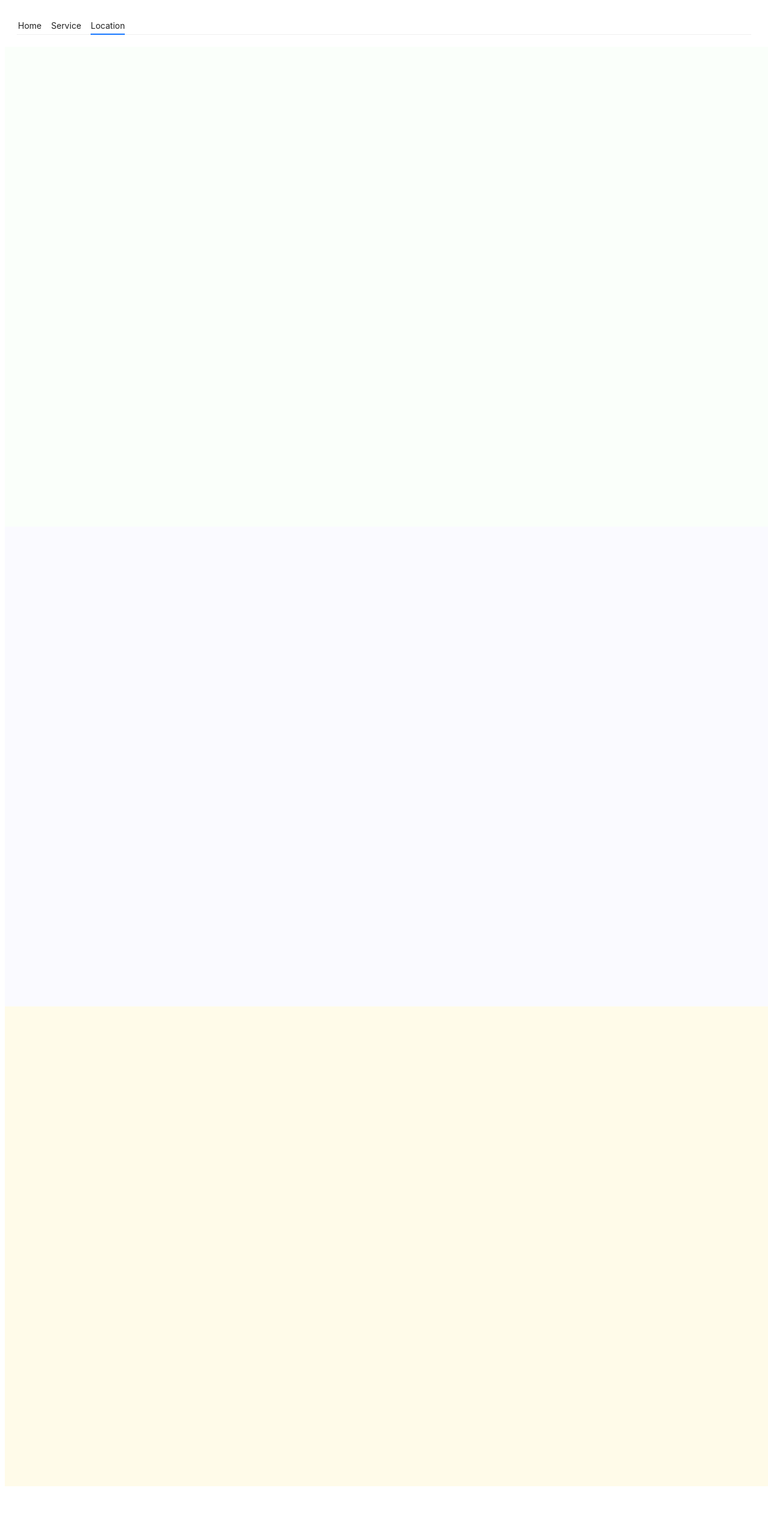
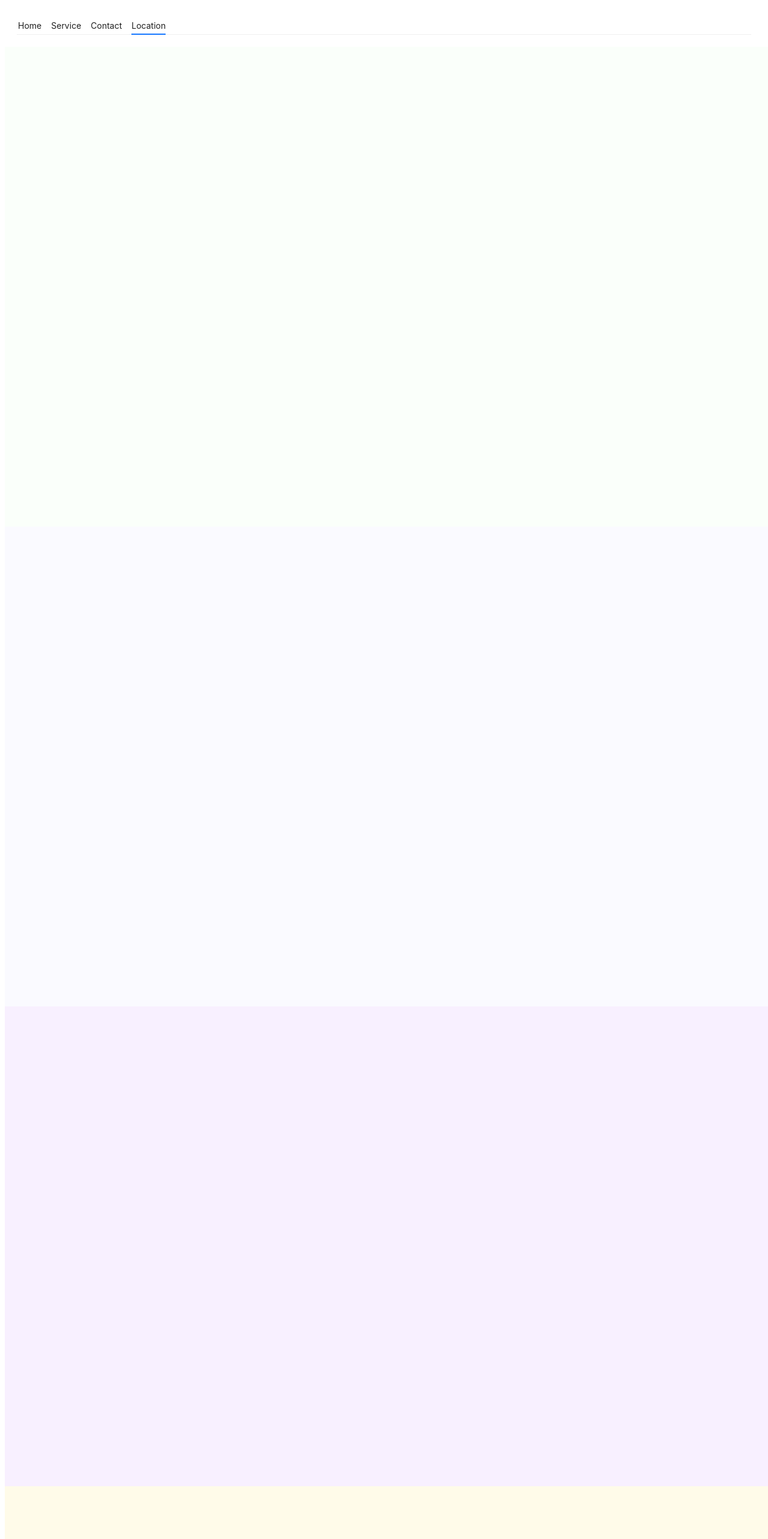
Before and after one commit to jazzUser/hair-salon, a React (Vite) app: page / in a window 1280 px wide. Shown: the top 2566 px of the page at 60% size. Before the commit the page ends 2486 px from the top, so only its background shows below. Built offline with nearby package versions, Linux system fonts and the light colour scheme.

Commit message:
add colors to the links of navbar

```diff
--- a/src/components/Navbar.tsx
+++ b/src/components/Navbar.tsx
@@ -19,6 +19,11 @@ const Navbar = () => (
             key: 'service',
             href: '#service',
             title: 'Service',
+          },
+          {
+            key: 'contact',
+            href: '#contact',
+            title: 'Contact',
           },
           {
             key: 'location',
@@ -47,6 +52,15 @@ const Navbar = () => (
           background: 'rgba(0,0,255,0.02)',
         }}
       />
+       <div
+        id="contact"
+        style={{
+          width: '100vw',
+          height: '100vh',
+          textAlign: 'center',
+          background: 'rgba(248, 240, 255, 0.97)',
+        }}
+      />
       <div
         id="location"
         style={{
```
